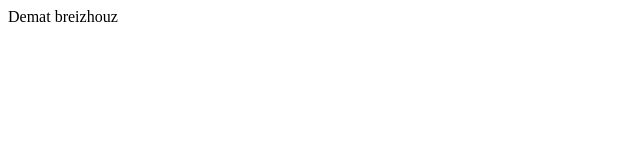
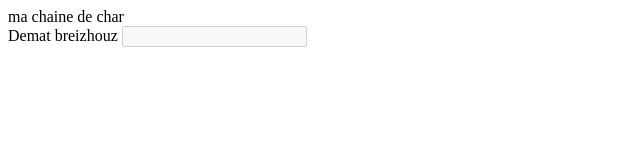
Before and after one commit to champix56/FAN_2020_07_20, a website: page index.html in a window 1280 px wide. Shown: the whole page, without its empty margins (0-640 px from the left). Drawn offline with nearby package versions, Linux system fonts and the light colour scheme.

Commit message:
1ere structure avec usage basique angular

```diff
--- /dev/null
+++ b/app/app.js
@@ -0,0 +1,5 @@
+(function(){
+    'use strict';
+
+    angular.module('app',[])
+}());
--- a/index.html
+++ b/index.html
@@ -1,11 +1,25 @@
+<html xmlns="http://www.w3.org/1999/xhtml">
+
+</html>
+
 <!DOCTYPE html>
 <html lang="en">
+
 <head>
     <meta charset="UTF-8">
     <meta name="viewport" content="width=device-width, initial-scale=1.0">
     <title>Document</title>
 </head>
+
 <body>
+
+<div ng-app="app" ng-init="chaine1='ma chaine de char';chaine2='iiiiiiiiiiiiii'">
+    {{chaine1}}
+</div>
     Demat breizhouz
+    <input type="text" disabled="disabled" id="">
+    <script src="/node_modules/angular/angular.js"></script>
+    <script src="/app/app.js"></script>
 </body>
+
 </html>
--- a/package.json
+++ b/package.json
@@ -17,6 +17,7 @@
   },
   "homepage": "https://github.com/champix56/FAN_2020_07_20#readme",
   "dependencies": {
+    "angular": "^1.8.0",
     "lite-server": "^2.5.4"
   }
 }
```
Also changed, not shown: 1 other file.
